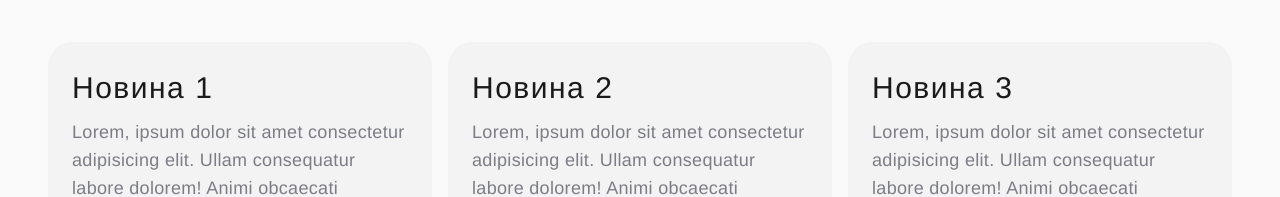
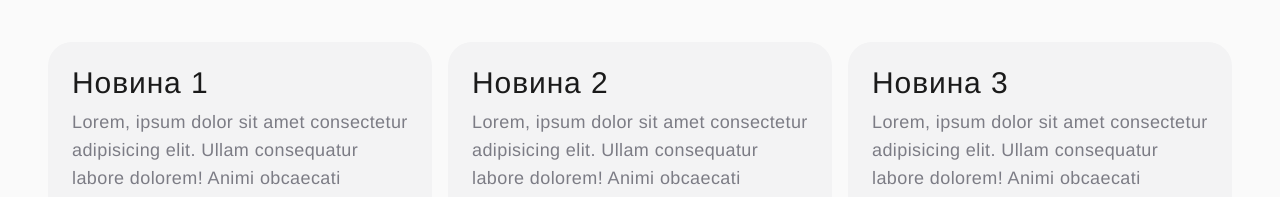
Before and after one commit to Beauty-lab-team/beauty_laboratorie, a Next.js app: page /news in a window 1280 px wide. Shown: the part 234-431 px from the top of the page. Built offline with nearby package versions, Linux system fonts and the light colour scheme; a web font is replaced by a local one.

Commit message:
fix text spacings

```diff
--- a/src/components/UI/CardHeading.jsx
+++ b/src/components/UI/CardHeading.jsx
@@ -1,7 +1,7 @@
 export default function CardHeading(props) {
    return (
       <h4
-         className={`text-cardHeading-mobile md:text-cardHeading-desktop text-text-1 font-medium tracking-wider leading-[40px] md:leading-[44px] ${props.className}`}
+         className={`text-cardHeading-mobile md:text-cardHeading-desktop text-text-1 font-medium tracking-[0.03em] leading-[30px] md:leading-[34px] ${props.className}`}
       >
          {props.children}
       </h4>
--- a/src/components/common/employees/Employee.module.scss
+++ b/src/components/common/employees/Employee.module.scss
@@ -4,7 +4,7 @@
       @apply border border-accent-1 w-full rounded-basic;
    }
    .name {
-      @apply mt-4 text-xl font-semibold text-text-1;
+      @apply mt-4 text-xl font-medium text-text-1;
    }
    .position {
       @apply mt-1 text-sm text-text-2;
--- a/src/components/navbar/Navbar.jsx
+++ b/src/components/navbar/Navbar.jsx
@@ -11,7 +11,7 @@ const Navbar = () => {
    const [isMenuOpen, setIsMenuOpen] = useState(false)
    const menuClickHandler = () => setIsMenuOpen(!isMenuOpen)
 
-   const logoWidth = useMediaQuery('(min-width: 768px)') ? 400 : 300
+   const logoWidth = useMediaQuery('(min-width: 768px)') ? 400 : 275
 
    return (
       <nav className={`${s.navbar} ${isMenuOpen ? s.expanded : ''}`}>
--- a/src/styles/index.css
+++ b/src/styles/index.css
@@ -5,21 +5,13 @@
 @tailwind utilities;
 
 @font-face {
-   font-family: 'Druzhok';
-   src: url('/fonts/DRUZHOK.otf');
-}
-@font-face {
-   font-family: 'Petale';
-   src: url('/fonts/LomoHiber - Petale Thin.otf');
-}
-@font-face {
    font-family: 'Forum';
    src: url('/fonts/Forum-Regular.ttf');
 }
 
 html,
 body {
-   @apply scroll-smooth bg-background font-helvetica tracking-[0.020em];
+   @apply scroll-smooth bg-background font-helvetica tracking-wide;
 }
 
 .swiper-pagination-bullet-active {
--- a/tailwind.config.js
+++ b/tailwind.config.js
@@ -16,7 +16,7 @@ module.exports = {
          fontSize: {
             'heading-mobile': '56px',
             'heading-desktop': '72px',
-            'cardHeading-mobile': '28px',
+            'cardHeading-mobile': '26px',
             'cardHeading-desktop': '30px',
          },
          fontFamily: {
```
